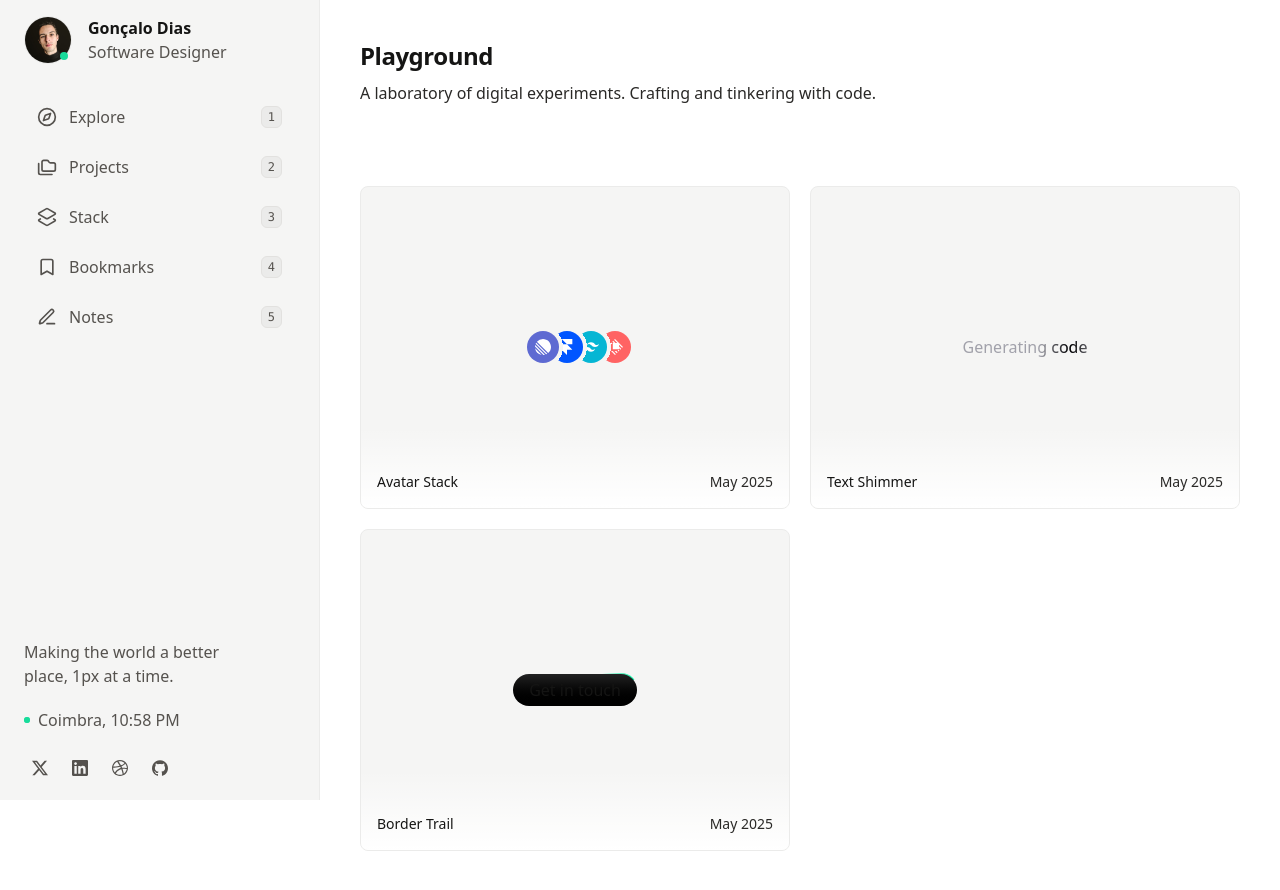
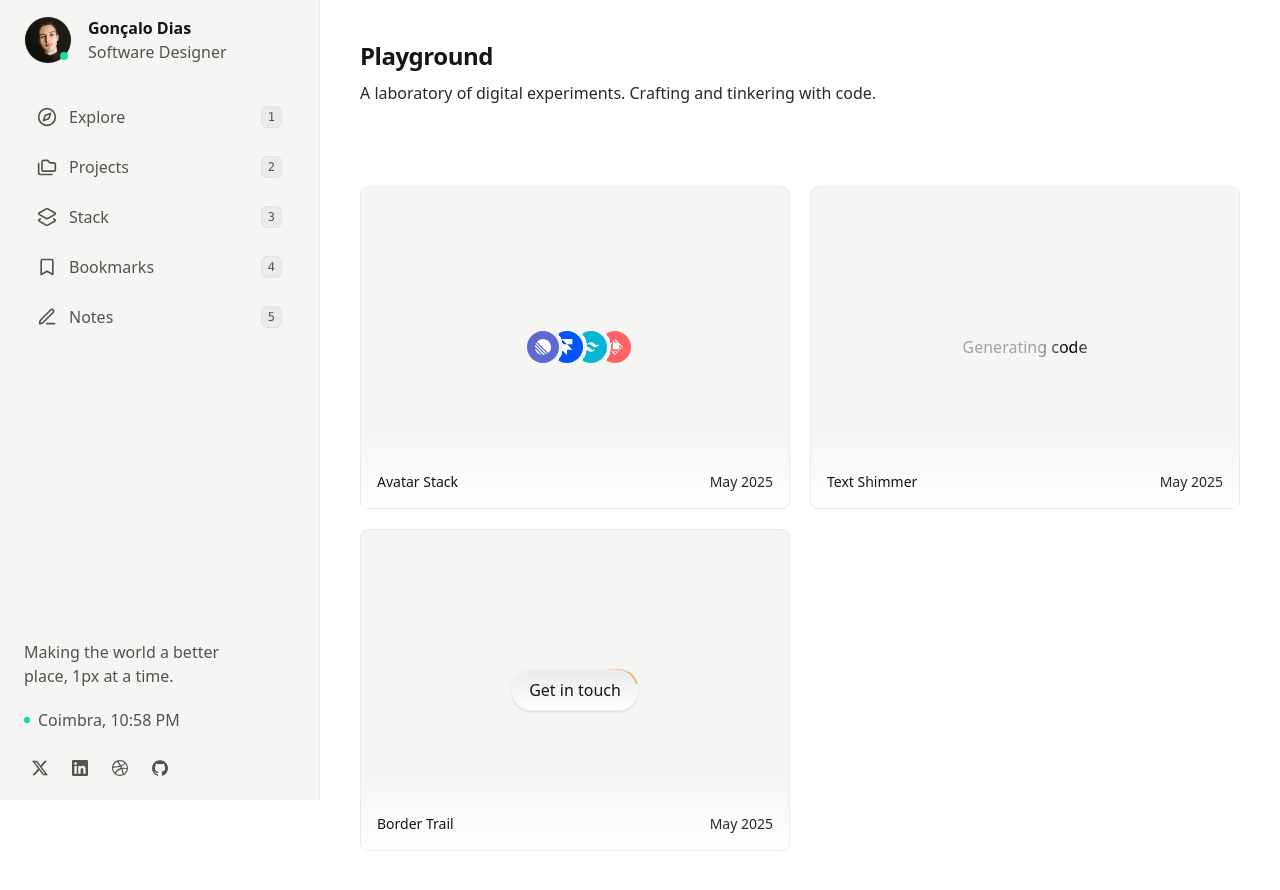
Before and after one commit to zalodias/zalodias, a Next.js app: page /playground in a window 1280 px wide. Built offline with nearby package versions, Linux system fonts and the light colour scheme.

Commit message:
✨ Improve border trail effect with themed styles

```diff
--- a/playground/border-trail/border-trail.tsx
+++ b/playground/border-trail/border-trail.tsx
@@ -3,12 +3,12 @@ import '@/playground/border-trail/border-trail.css';
 export function BorderTrail() {
   return (
     <div
-      className="relative overflow-clip rounded-[var(--radius)]"
+      className="relative overflow-clip rounded-[var(--radius)] shadow-sm"
       style={{ '--radius': '20px' } as React.CSSProperties}
     >
       <div className="absolute inset-0 -z-10 rounded-[var(--radius)]">
         <div
-          className="duration-4s absolute aspect-[2/1] w-[100px] rounded-[var(--radius)] bg-radial-[50%_50%_at_right] from-[hsl(160,96%,48%)] to-[transparent_50%]"
+          className="from-foreground-brand-default absolute aspect-[2/1] w-full rounded-[var(--radius)] bg-radial-[50%_50%_at_right] to-[transparent_50%]"
           style={{
             offsetPath: 'border-box',
             offsetAnchor: '100% 50%',
@@ -16,7 +16,7 @@ export function BorderTrail() {
           }}
         ></div>
       </div>
-      <div className="rounded-[20px] border-1 border-transparent bg-gradient-to-b from-[#222] to-[#000] bg-clip-padding px-4 py-1">
+      <div className="from-background-neutral-subtle to-background-neutral-default rounded-[var(--radius)] border-1 border-transparent bg-linear-to-b bg-clip-padding px-4 py-2">
         Get in touch
       </div>
     </div>
```
